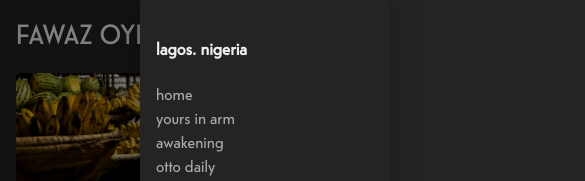
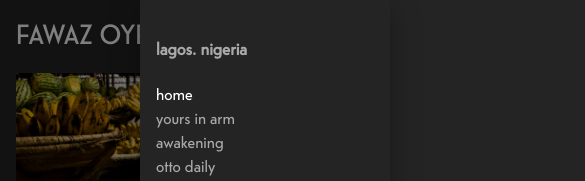
Before and after one commit to zainaboyedeji/fawazoyedeji, a React (Create React App) app: page / in a window 390 px wide. Both pictures are taken after a click on the button 342 px from the left and 36 px from the top of the page. Shown: the top 181 px of the page, 585 px wide, since content can reach past the window. Built offline with nearby package versions, Linux system fonts and the light colour scheme.

Commit message:
new changs

```diff
--- a/src/Components/MobileNav/index.jsx
+++ b/src/Components/MobileNav/index.jsx
@@ -1,5 +1,5 @@
 import { FaInstagram, FaTwitter, FaLinkedin, FaYoutube, FaShareAlt } from "react-icons/fa";
-import { Link } from "react-router-dom";
+import { NavLink } from "react-router-dom";
 import "./mobilenav.scss";
 
 function MobileNav() {
@@ -10,32 +10,50 @@ function MobileNav() {
                 <nav>
                     <ul>
                         <li className="category">
-                            <Link to="/">lagos. nigeria</Link>
+                            <NavLink to="/" activeClassName="active">
+                                lagos. nigeria
+                            </NavLink>
                         </li>
 
                         <li className="item">
-                            <Link to="/">home</Link>
+                            <NavLink to="/" activeClassName="active">
+                                home
+                            </NavLink>
                         </li>
                         <li className="item">
-                            <Link to="/yours-in-arm">yours in arm</Link>
+                            <NavLink to="/yours-in-arm" activeClassName="active">
+                                yours in arm
+                            </NavLink>
                         </li>
                         <li className="item">
-                            <Link to="/endsars-awakening">awakening</Link>
+                            <NavLink to="/endsars-awakening" activeClassName="active">
+                                awakening
+                            </NavLink>
                         </li>
                         <li className="item">
-                            <Link to="/otto-daily">otto daily</Link>
+                            <NavLink to="/otto-daily" activeClassName="active">
+                                otto daily
+                            </NavLink>
                         </li>
                         <li className="item">
-                            <Link to="/repository">repository</Link>
+                            <NavLink to="/repository" activeClassName="active">
+                                repository
+                            </NavLink>
                         </li>
                         <li className="item">
-                            <Link to="/">.</Link>
+                            <NavLink to="/" activeClassName="active">
+                                .
+                            </NavLink>
                         </li>
                         <li className="item">
-                            <Link to="/about">about</Link>
+                            <NavLink to="/about" activeClassName="active">
+                                about
+                            </NavLink>
                         </li>
                         <li className="item">
-                            <Link to="/contact">contact</Link>
+                            <NavLink to="/contact" activeClassName="active">
+                                contact
+                            </NavLink>
                         </li>
                     </ul>
 
--- a/src/Components/MobileNav/mobilenav.scss
+++ b/src/Components/MobileNav/mobilenav.scss
@@ -27,6 +27,9 @@
               text-decoration: none;
               font-style: normal;
               font-size: 17px;
+              &.active{
+                color:#a9a9a9;
+              }
             }
           }
           .item {
@@ -37,6 +40,9 @@
               font-weight: normal;
               margin: 0;
               padding: 0;
+              &.active{
+                color:white;
+              }
             }
           }
         }
--- a/src/Pages/MainView/mainview.scss
+++ b/src/Pages/MainView/mainview.scss
@@ -13,6 +13,7 @@
 
 @media only screen and (max-width: 768px) {
 	.wrap{
+   overflow-x: hidden !important;
    padding:1rem;
    margin:0;
    width:100%;
```
